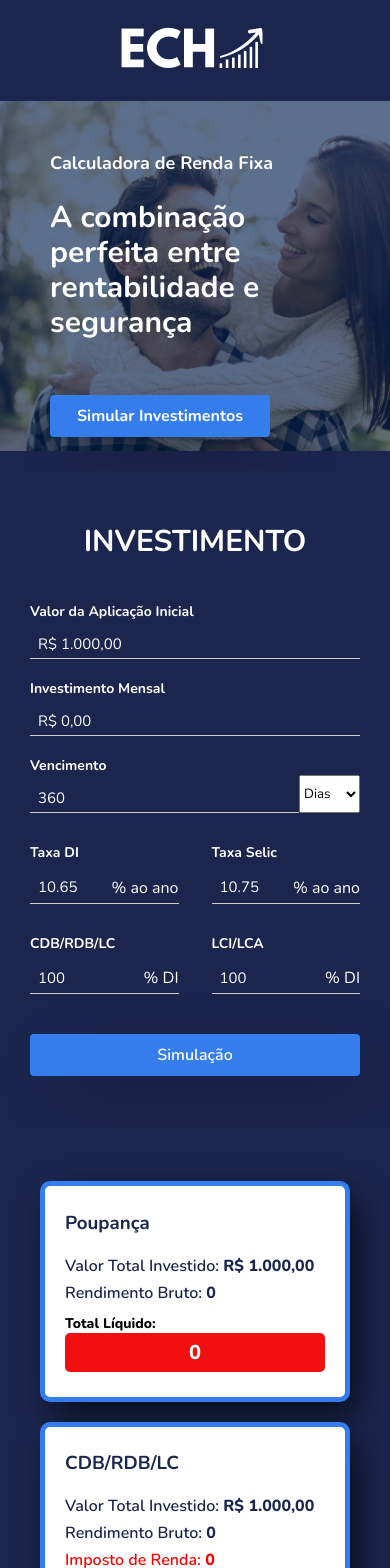
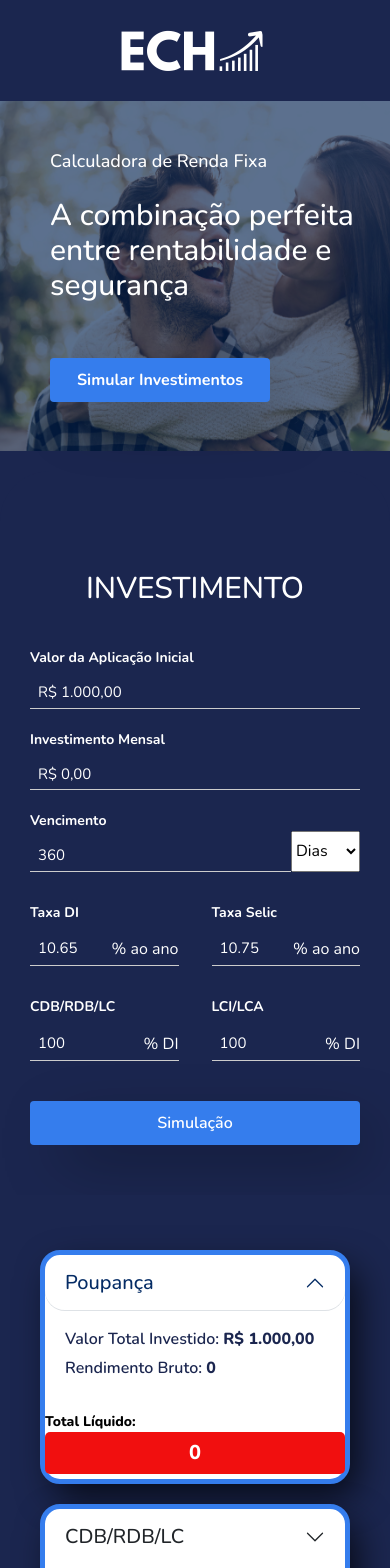
Before and after one commit to gusstadeu/investimento, a React (Create React App) app: page /calcule in a window 390 px wide. Shown: the top 1568 px of the page. Built offline with nearby package versions, Linux system fonts and the light colour scheme.

Commit message:
Beta 2.1

```diff
--- a/package.json
+++ b/package.json
@@ -9,6 +9,7 @@
     "bootstrap": "^5.3.3",
     "react": "^18.3.1",
     "react-anchor-link-smooth-scroll": "^1.0.12",
+    "react-bootstrap": "^2.10.5",
     "react-dom": "^18.3.1",
     "react-router-dom": "^6.26.2",
     "react-scripts": "5.0.1",
--- a/public/index.html
+++ b/public/index.html
@@ -13,6 +13,13 @@
     <link rel="preconnect" href="https://fonts.googleapis.com">
     <link rel="preconnect" href="https://fonts.gstatic.com" crossorigin>
     <link href="https://fonts.googleapis.com/css2?family=Nunito:ital,wght@0,200..1000;1,200..1000&display=swap" rel="stylesheet">
+
+    <link
+      rel="stylesheet"
+      href="https://cdn.jsdelivr.net/npm/bootstrap@5.3.2/dist/css/bootstrap.min.css"
+      integrity="sha384-T3c6CoIi6uLrA9TneNEoa7RxnatzjcDSCmG1MXxSR1GAsXEV/Dwwykc2MPK8M2HN"
+      crossorigin="anonymous"
+    />
 
     <!--
       manifest.json provides metadata used when your web app is installed on a
--- a/src/App.css
+++ b/src/App.css
@@ -1,3 +1,4 @@
+
 * {
   font-family: "Nunito", system-ui;
   font-style: normal;
--- a/src/page/Calcule.jsx
+++ b/src/page/Calcule.jsx
@@ -1,5 +1,6 @@
 import React, { useState } from 'react';
 import Styles from '../styles/calcule.module.css';
+import Accordion from 'react-bootstrap/Accordion';
 
 function Calcule() {
   const [valorAplicacao, setValorAplicacao] = useState(1000);
@@ -201,31 +202,48 @@ function Calcule() {
 
       <div style={{backgroundColor: '#1B264F', boxShadow: 'none'}} className={Styles.content}>
         <div className={Styles.result}>
-          <div className={Styles.card}>
-
+          <Accordion defaultActiveKey="0">
+            <Accordion.Item eventKey="0" className={Styles.card}>
+              <Accordion.Header className={Styles.cardHeader}>
                 <h3>Poupança</h3>
+              </Accordion.Header>
+              <Accordion.Body>
                 <p>Valor Total Investido: <span>{formatarNumero(valorAplicacao + investimentoMensal * (diasVencimento / 30))}</span></p>
                 <p>Rendimento Bruto: <span>{rendimentoBrutoPoupanca}</span></p>
+              </Accordion.Body>
+              <div lassName={Styles.sectionValueLiquid}>
                 <p className={Styles.textTotalLiquido}>Total Líquido:</p>
                 <p style={{backgroundColor: 'rgb(241, 15, 15)'}} className={Styles.textValorTotalLiquido}>{rendimentoPoupanca}</p>
               </div>
-
-          <div className={Styles.card}>
+            </Accordion.Item>
+            <Accordion.Item eventKey="1" className={Styles.card}>
+              <Accordion.Header className={Styles.cardHeader}>
                 <h3>CDB/RDB/LC</h3>
+              </Accordion.Header>
+              <Accordion.Body>
                   <p>Valor Total Investido: <span>{formatarNumero(valorAplicacao + investimentoMensal * (diasVencimento / 30))}</span></p>
                   <p>Rendimento Bruto: <span>{rendimentoBrutoCdb}</span></p>
                   <p style={{color:'red'}}>Imposto de Renda: <span>{impostoCdb}</span></p>
+              </Accordion.Body>
+              <div lassName={Styles.sectionValueLiquid}>
                 <p className={Styles.textTotalLiquido}>Total Líquido:</p>
                 <p style={{backgroundColor: 'rgb(243, 142, 26)'}} className={Styles.textValorTotalLiquido}>{rendimentoLiquidoCdb}</p>
               </div>
-
-          <div className={Styles.card}>
+            </Accordion.Item>
+            <Accordion.Item eventKey="2" className={Styles.card}>
+              <Accordion.Header className={Styles.cardHeader}>
                 <h3>LCI/LCA</h3>
+              </Accordion.Header>
+              <Accordion.Body>
                   <p>Valor Total Investido: <span>{formatarNumero(valorAplicacao + investimentoMensal * (diasVencimento / 30))}</span></p>
                   <p>Rendimento Bruto: <span>{rendimentoBrutoLci}</span></p>
+              </Accordion.Body>
+              <div lassName={Styles.sectionValueLiquid}>
                 <p className={Styles.textTotalLiquido}>Total Líquido:</p>
                 <p style={{backgroundColor: 'rgb(7, 168, 7)'}} className={Styles.textValorTotalLiquido}>{rendimentoLci}</p>
               </div>
+            </Accordion.Item>
+          </Accordion>
         </div>
       </div>
     </div>
--- a/src/styles/calcule.module.css
+++ b/src/styles/calcule.module.css
@@ -21,6 +21,7 @@
   width: 80%;
   margin: 100px auto;
   border-radius: 50px;
+  padding: 50px 0;
 }
 * body .container .content {
   max-width: 500px;
@@ -30,6 +31,7 @@
   border-radius: 30px;
   box-shadow: 0 0 10px rgba(0, 0, 0, 0.1);
   margin: auto;
+  color: #fff;
 }
 * body .container .content h1 {
   text-align: center;
@@ -128,9 +130,26 @@
   color: #1B264F;
   background-color: #fff;
   border: 5px solid #357DED;
-  padding: 5px 20px 20px;
   margin-bottom: 20px;
-  border-radius: 10px;
+  border-radius: 20px;
+  padding: 20px;
+}
+* body .result .card .cardHeader {
+  border: none;
+  padding: 0;
+}
+* body .result .card .cardHeader button {
+  border-radius: 20px;
+  background-color: #fff;
+  border: none;
+}
+* body .result .card .cardHeader button h3 {
+  font-size: 20px;
+  margin: 0;
+}
+* body .result .card .sectionValueLiquid {
+  margin: 0px 20px;
+  background-color: rgb(219, 9, 219);
 }
 * body .result .card p {
   margin: 0px;
@@ -273,28 +292,48 @@
     margin-top: 15px;
   }
   body .result .card {
+    box-shadow: 10px 15px 36px -4px rgba(0, 0, 0, 0.75);
     color: #1B264F;
     background-color: #fff;
     border: 5px solid #357DED;
-    padding: 5px 20px 20px;
+    padding: 0px;
     margin-bottom: 20px;
-    border-radius: 10px;
+    border-radius: 20px;
   }
-  body .result .card .standard {
-    display: flex;
+  body .result .card .cardHeader button {
+    border-radius: 20px;
+    background-color: none;
+    border: none;
   }
-  body .result .card .standard .boxes {
-    width: 50%;
+  body .result .card .cardHeader button h3 {
+    font-size: 20px;
+    margin: 0;
   }
-  body .result .card .standard .boxes .titleValor {
-    color: #1B264F;
-    font-size: 12px;
-    text-align: right;
+  body .result .card p {
+    margin: 0px;
+    margin-bottom: 5px;
+    font-weight: 600;
+    font-size: 16px;
   }
-  body .result .card .standard .boxes .valueDestaq {
-    color: #1B264F;
-    text-align: right;
-    font-size: 24px;
+  body .result .card p span {
+    font-weight: 800;
+  }
+  body .result .card .textTotalLiquido {
+    color: rgb(0, 0, 0);
+    font-size: 14px;
+    font-weight: 800;
+    width: 100%;
+    margin-bottom: 0px;
+    margin-top: 10px;
+  }
+  body .result .card .textValorTotalLiquido {
+    color: rgb(255, 255, 255);
+    font-size: 20px;
+    padding: 6px 10px;
+    font-weight: 800;
+    text-align: center;
+    border-radius: 5px;
+    width: 100%;
   }
   body .result .best {
     color: #1B264F;
--- a/src/styles/calcule.module.scss
+++ b/src/styles/calcule.module.scss
@@ -23,6 +23,7 @@
         width: 80%;
         margin: 100px auto;
         border-radius: 50px;
+        padding: 50px 0;
 
         .content {
           max-width: 500px;
@@ -32,6 +33,7 @@
           border-radius: 30px;
           box-shadow: 0 0 10px rgba(0, 0, 0, 0.1);
           margin: auto;
+          color: #fff;
           h1 {
             text-align: center;
             margin: 0;
@@ -136,9 +138,28 @@
           color: #1B264F;
           background-color: #fff;
           border: 5px solid #357DED;
-          padding: 5px 20px 20px;
           margin-bottom: 20px;
-          border-radius: 10px;
+          border-radius: 20px;
+          padding: 20px;
+
+          .cardHeader {
+            border: none;
+            padding: 0;
+            button {
+              border-radius: 20px;
+              background-color: #fff;
+              border: none;
+
+              h3 {
+                font-size: 20px;
+                margin: 0;
+              }
+            }
+          }
+          .sectionValueLiquid {
+            margin: 0px 20px ;
+            background-color: rgb(219, 9, 219);
+          }
           p {
             margin: 0px;
             margin-bottom: 5px;
@@ -292,27 +313,50 @@
           margin-top: 15px;
 
           .card {
+            box-shadow: 10px 15px 36px -4px rgba(0,0,0,0.75);
             color: #1B264F;
             background-color: #fff;
             border: 5px solid #357DED;
-            padding: 5px 20px 20px;
+            padding: 0px;
             margin-bottom: 20px;
-            border-radius: 10px;
-            .standard {
-              display: flex;
-              .boxes {
-                width: 50%;
-                .titleValor {
-                  color: #1B264F;
-                  font-size: 12px;
-                  text-align: right;
-                }
-                .valueDestaq {
-                  color: #1B264F;
-                  text-align: right;
-                  font-size: 24px;
+            border-radius: 20px;
+            .cardHeader {
+              button {
+                border-radius: 20px;
+                background-color: none;
+                border: none;
+                h3 {
+                  font-size: 20px;
+                  margin: 0;
                 }
               }
+            }
+            p {
+              margin: 0px;
+              margin-bottom: 5px;
+              font-weight: 600;
+              font-size: 16px;
+              span {
+                font-weight: 800;
+              }
+            }
+            .textTotalLiquido {
+              color: rgb(0, 0, 0);
+              font-size: 14px;
+              font-weight: 800;
+              width: 100%;
+              margin-bottom: 0px;
+              margin-top: 10px;
+
+            }
+            .textValorTotalLiquido {
+              color: rgb(255, 255, 255);
+              font-size: 20px;
+              padding: 6px 10px;
+              font-weight: 800;
+              text-align: center;
+              border-radius: 5px;
+              width: 100%;
             }
           }
           .best {
```
Also changed, not shown: 2 other files (tests, documents, lock files or other folders). Lines whose indentation alone changed are shown as unchanged.
